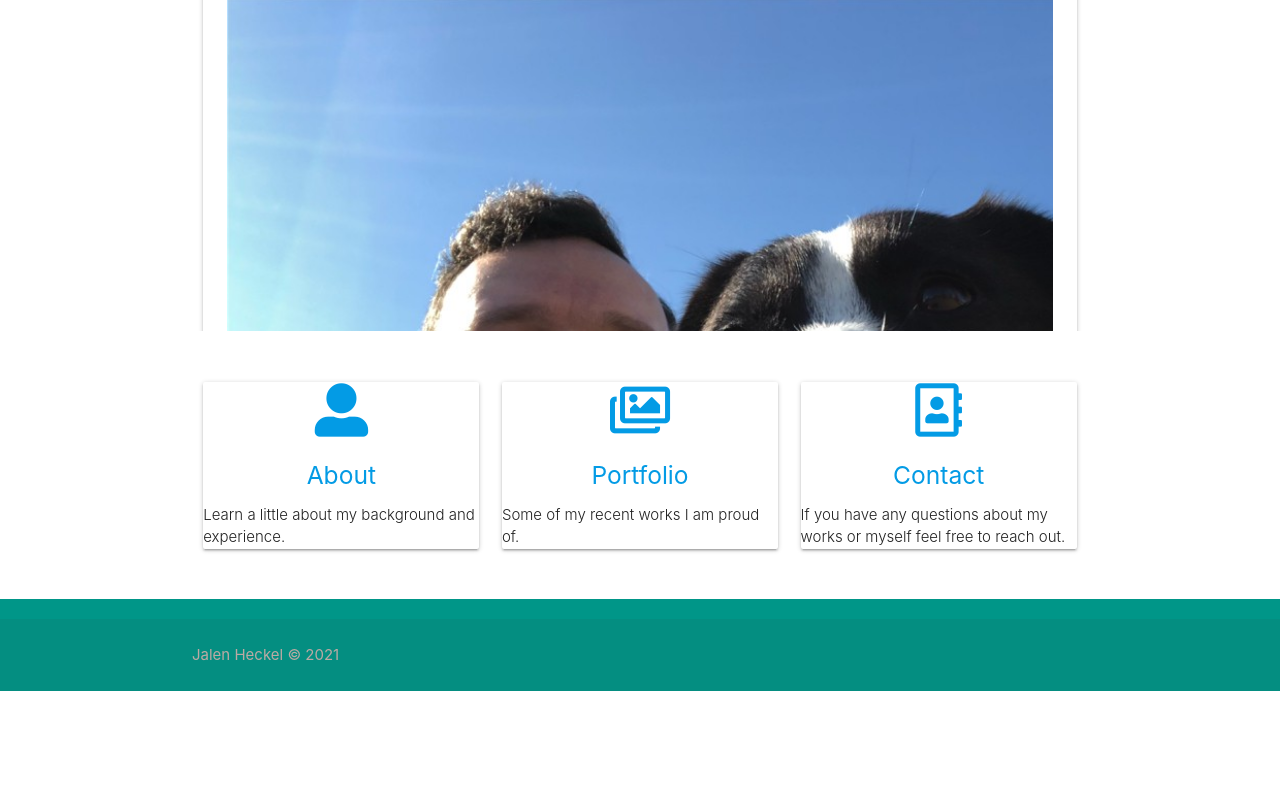
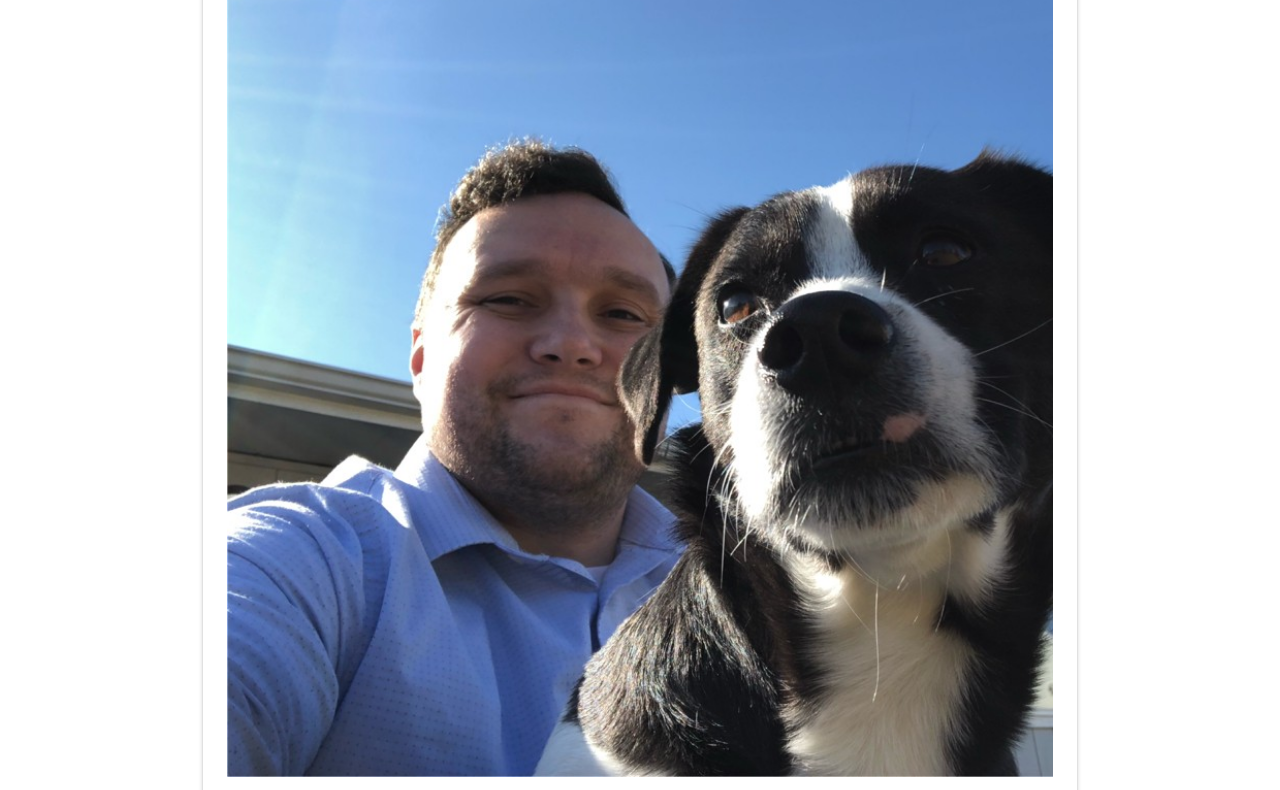
Before and after one commit to jheckel-dev/new-portfolio, a plain HTML site: page about.html in a window 1280 px wide. Shown: the part 233-1023 px from the top of the page. Before the commit the page ends 924 px from the top, so only its background shows below. Drawn offline with Linux system fonts and the light colour scheme; files that its build step writes are made by us from their sources.

Commit message:
finished out about page

```diff
--- a/about.html
+++ b/about.html
@@ -8,6 +8,7 @@
 
     <link href="assets/css/materialize.css" type="text/css" rel="stylesheet" media="screen,projection" />
     <link type="text/css" rel="stylesheet" href="css/materialize.min.css"  media="screen,projection"/>
+    <link href="assets/css/style.css" type="text/css" rel="stylesheet" media="screen,projection"/>
 
     <link rel="stylesheet" href="https://use.fontawesome.com/releases/v5.8.1/css/all.css"
     integrity="sha384-50oBUHEmvpQ+1lW4y57PTFmhCaXp0ML5d60M1M7uH2+nqUivzIebhndOJK28anvf" crossorigin="anonymous" />
```
Also changed, not shown: contact.html (+1 -0 lines), portfolio.html (+1 -0 lines), resume.html (+1 -0 lines).
